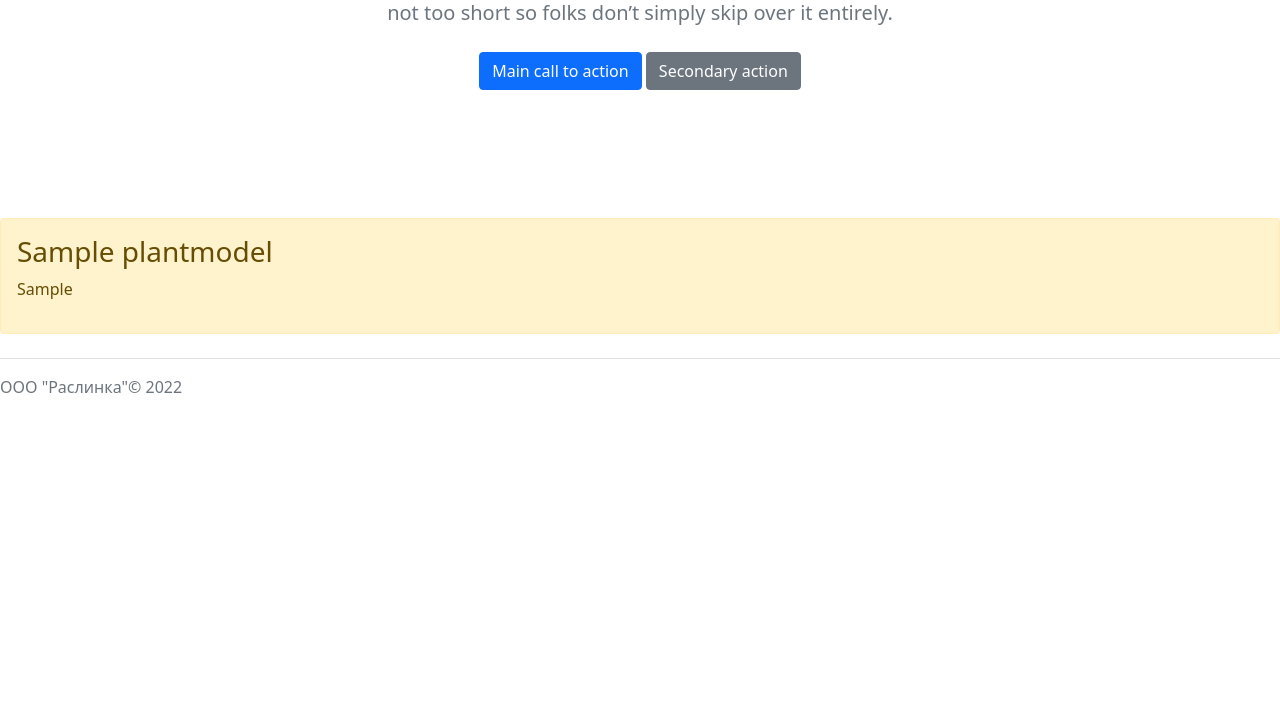
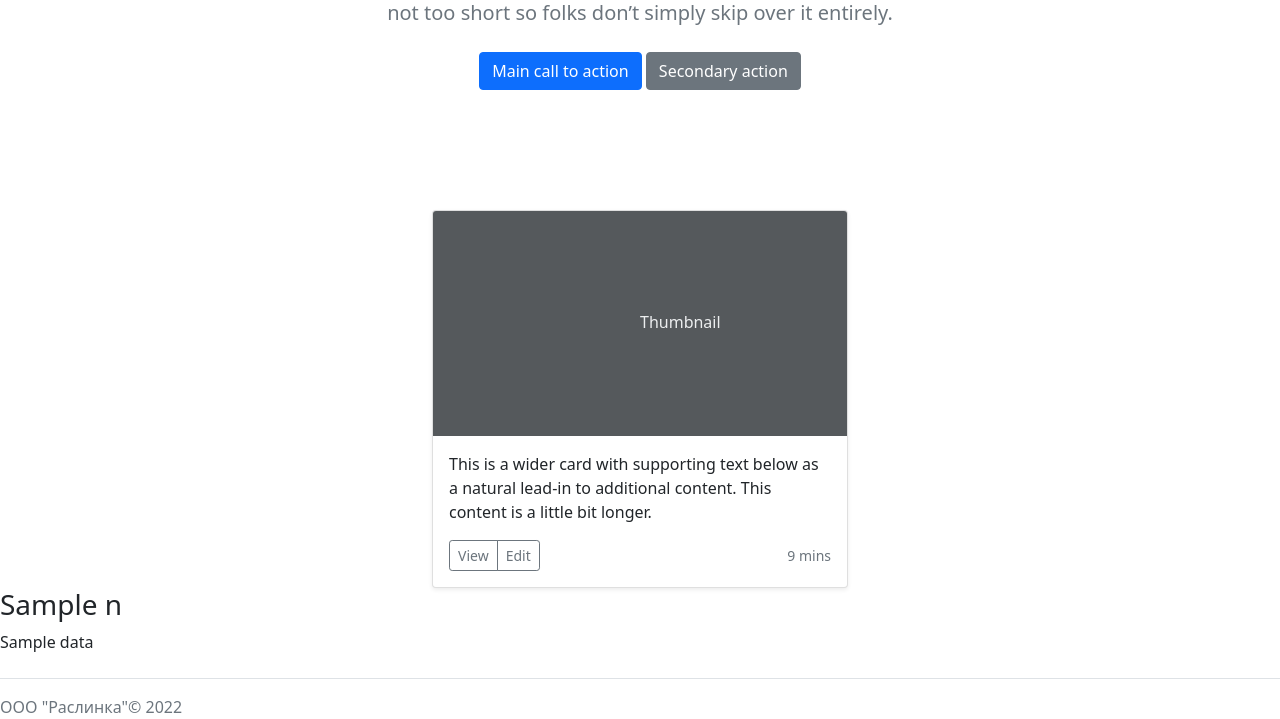
Before and after one commit to w105/WebsiteShop, a Django app: template Lab3-4/website/mainform/templates/mainform/index.html in a window 1280 px wide. Shown: the part 295-1014 px from the top of the page. Before the commit the page ends 688 px from the top, so only its background shows below. Run offline with Django 4.2, Linux system fonts and the light colour scheme; tables that the repository leaves empty hold one stand-in row (values such as "Sample post"); the template is opened without the code that fills it: values that come from a table or form of the project are taken from there, most other values are stand-ins (such as "Sample title", 1, 10 or a date in 2020).

Commit message:
Создание вывода на главную страницу пунктов из БД

```diff
--- a/Lab3-4/website/mainform/templates/mainform/index.html
+++ b/Lab3-4/website/mainform/templates/mainform/index.html
@@ -38,14 +38,33 @@
     </div>
   </section>
 
-{% for n in PlantModel %}
-<div class="alert alert-warning mt-2">
-    <h3>{{ n.title }}</h3>
-    <p>{{ n.data }}</p>
-</div>
-{% endfor %}
 
+<div class="row row-cols-1 row-cols-sm-2 row-cols-md-3 g-3">
 
+<div class="container">
+
+      {% for n in PlantModel %}
+<div class="col">
+          <div class="card shadow-sm">
+            <svg class="bd-placeholder-img card-img-top" width="100%" height="225" xmlns="http://www.w3.org/2000/svg" role="img" aria-label="Placeholder: Thumbnail" preserveAspectRatio="xMidYMid slice" focusable="false"><title>Placeholder</title><rect width="100%" height="100%" fill="#55595c"></rect><text x="50%" y="50%" fill="#eceeef" dy=".3em">Thumbnail</text></svg>
+
+            <div class="card-body">
+              <p class="card-text">This is a wider card with supporting text below as a natural lead-in to additional content. This content is a little bit longer.</p>
+              <div class="d-flex justify-content-between align-items-center">
+                <div class="btn-group">
+                  <button type="button" class="btn btn-sm btn-outline-secondary">View</button>
+                  <button type="button" class="btn btn-sm btn-outline-secondary">Edit</button>
+                </div>
+                <small class="text-muted">9 mins</small>
+              </div>
+            </div>
+          </div>
+        </div>
+            {% endfor %}
+        </div>
+        </div>
+                <h3 class="card-title">{{ n.title }}</h3>
+                <p class="card-text">{{ n.data }}</p>
     <div>
    <footer class="pt-3 mt-4 text-muted border-top">
       ООО "Раслинка"© 2022
```
